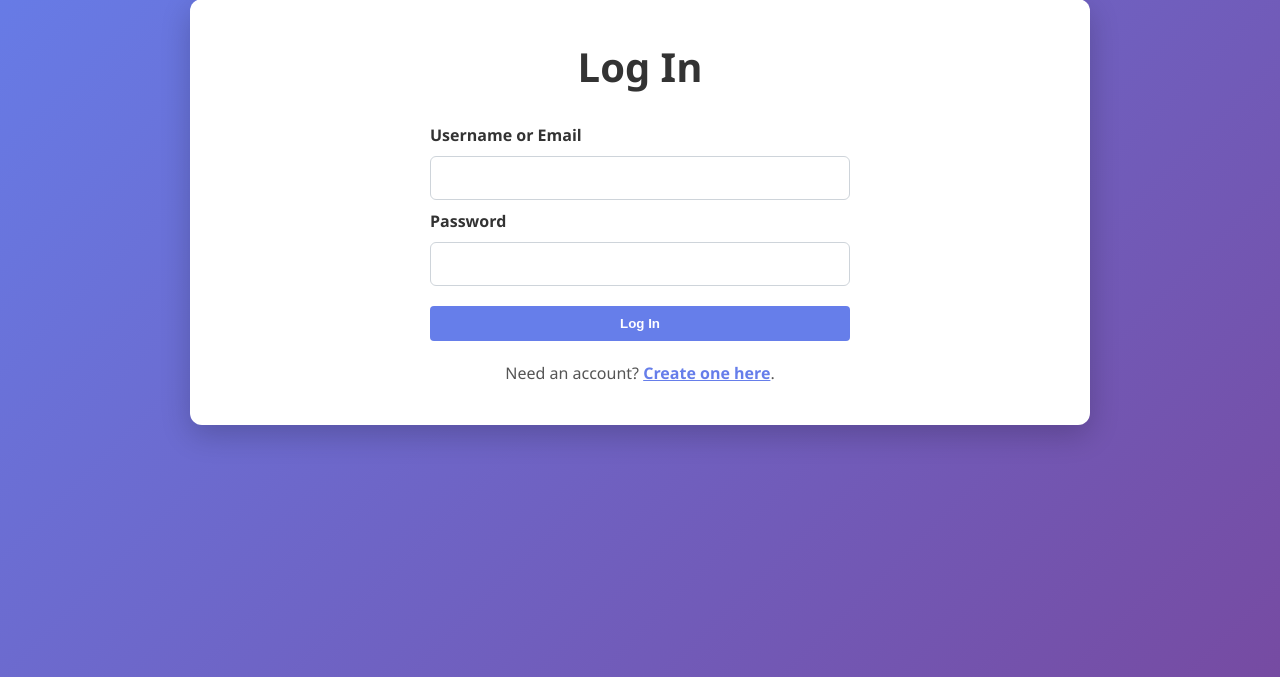
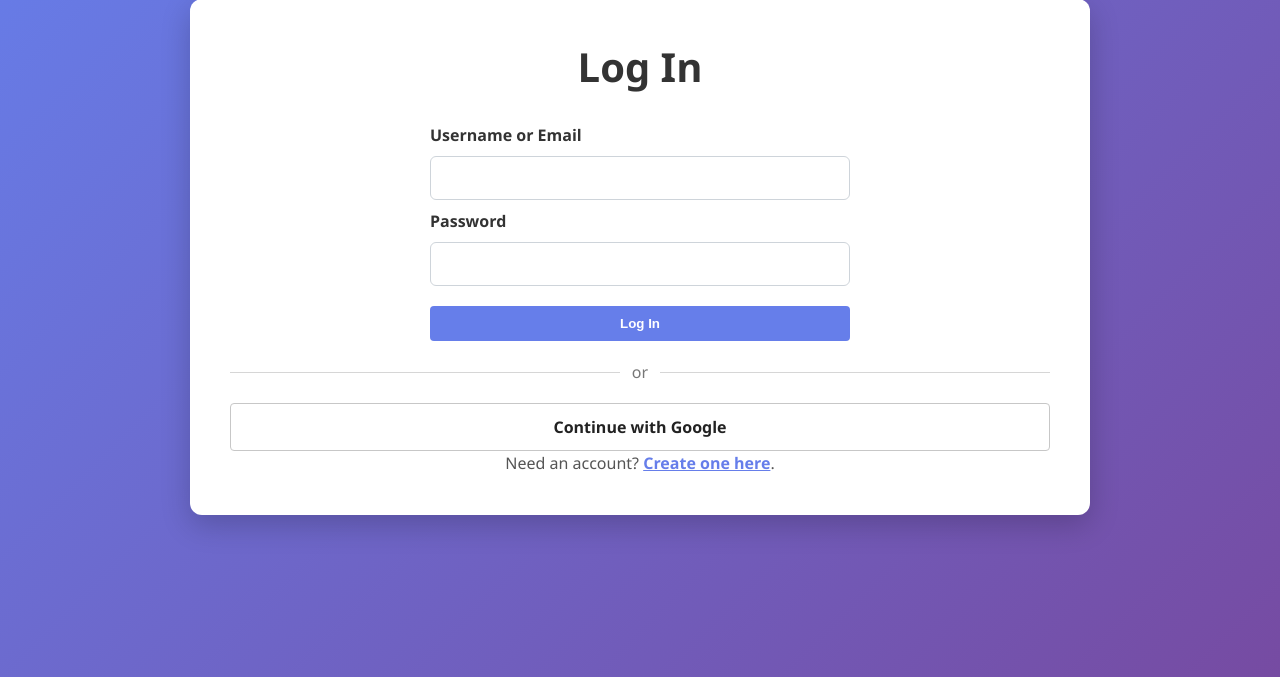
Before and after one commit to The-Biggest-Bug/Recipe_Book_Application, a Flask app: page /login in a window 1280 px wide. Shown: the part 123-800 px from the top of the page. Run offline with Flask 3, Linux system fonts and the light colour scheme; some libraries are stand-ins or nearby versions.

Commit message:
Add Google login authentication

```diff
--- a/app.py
+++ b/app.py
@@ -1,7 +1,9 @@
 from functools import wraps
 import os
 import re
+import secrets
 import sqlite3
+from authlib.integrations.flask_client import OAuth
 
 from dotenv import load_dotenv
 from flask import Flask, flash, redirect, render_template, request, session, url_for
@@ -67,6 +69,21 @@ def resolve_secret_key():
 
 app = Flask(__name__)
 app.secret_key = resolve_secret_key()
+
+oauth = OAuth(app)
+
+google = oauth.register(
+    name="google",
+    client_id=os.getenv("GOOGLE_CLIENT_ID"),
+    client_secret=os.getenv("GOOGLE_CLIENT_SECRET"),
+    server_metadata_url=(
+        "https://accounts.google.com/.well-known/openid-configuration"
+    ),
+    client_kwargs={
+        "scope": "openid email profile"
+    },
+)
+
 app.teardown_appcontext(close_db)
 
 csrf = CSRFProtect(app)
@@ -177,6 +194,64 @@ def home_page():
         favorite_ids=get_current_favorite_ids()
     )
 
+@app.get("/auth/google")
+def google_login():
+    redirect_uri = url_for("google_callback", _external=True)
+    return google.authorize_redirect(redirect_uri)
+
+@app.get("/auth/google/callback")
+def google_callback():
+    try:
+        token = google.authorize_access_token()
+        google_user = token.get("userinfo")
+    except Exception:
+        flash("Google sign-in failed. Please try again.")
+        return redirect(url_for("login_page"))
+
+    if not google_user or not google_user.get("email_verified"):
+        flash("Google could not verify your email.")
+        return redirect(url_for("login_page"))
+
+    email = google_user["email"].lower()
+    user = get_user_for_login(email)
+
+    if user is None:
+        base_username = re.sub(
+            r"[^a-zA-Z0-9_]",
+            "",
+            email.split("@")[0]
+        ) or "google_user"
+
+        username = base_username
+        number = 1
+
+        while get_user_for_login(username) is not None:
+            username = f"{base_username}{number}"
+            number += 1
+
+        random_password = secrets.token_urlsafe(32)
+
+        try:
+            create_user(
+                username,
+                email,
+                generate_password_hash(random_password)
+            )
+        except sqlite3.IntegrityError:
+            pass
+
+        user = get_user_for_login(email)
+
+    if user is None:
+        flash("Your Google account could not be created.")
+        return redirect(url_for("login_page"))
+
+    session.clear()
+    session["user_id"] = user["id"]
+    session["username"] = user["username"]
+
+    flash(f"Welcome, {user['username']}!")
+    return redirect(url_for("home_page"))
 
 @app.route("/search-results", methods=["GET"])
 def search_results_page():
--- a/static/style.css
+++ b/static/style.css
@@ -474,3 +474,38 @@ h2 {
         font-size: 2em;
     }
 }
+.login-divider {
+    display: flex;
+    align-items: center;
+    gap: 12px;
+    margin: 20px 0;
+    color: #777;
+}
+
+.login-divider::before,
+.login-divider::after {
+    content: "";
+    flex: 1;
+    height: 1px;
+    background: #d6d6d6;
+}
+
+.google-login-button {
+    display: flex;
+    align-items: center;
+    justify-content: center;
+    width: 100%;
+    padding: 12px;
+    border: 1px solid #c7c7c7;
+    border-radius: 4px;
+    background: white;
+    color: #222;
+    font-weight: 600;
+    text-decoration: none;
+    box-sizing: border-box;
+}
+
+.google-login-button:hover {
+    background: #f5f5f5;
+    color: #222;
+}
--- a/templates/login.html
+++ b/templates/login.html
@@ -25,6 +25,14 @@
     <button type="submit">Log In</button>
 </form>
 
+<div class="login-divider">
+    <span>or</span>
+</div>
+
+<a href="{{ url_for('google_login') }}" class="google-login-button">
+    Continue with Google
+</a>
+
 <p class="auth-switch">
     Need an account?
     <a href="{{ url_for('register_page') }}">Create one here</a>.
```
